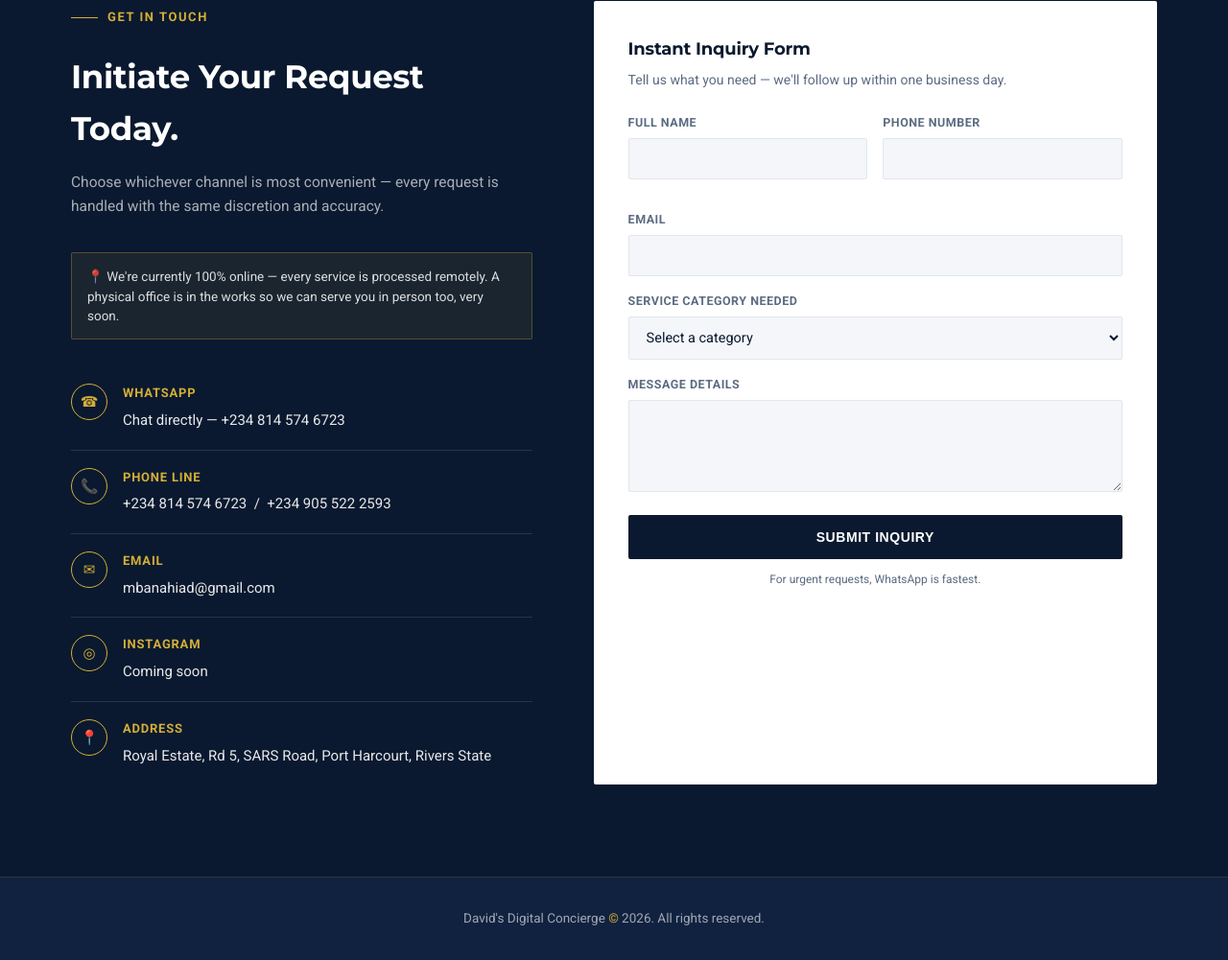
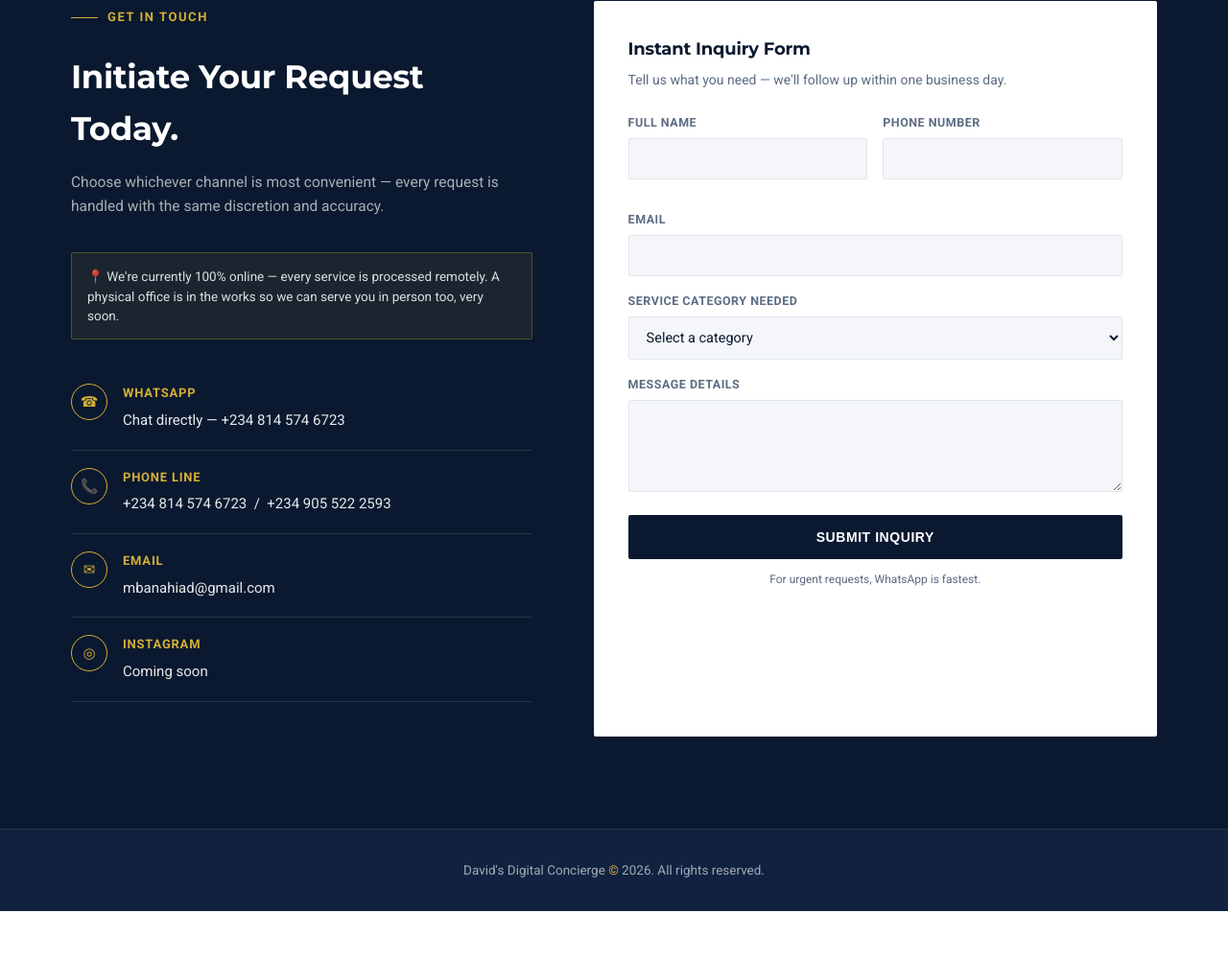
Before and after one commit to k3lechi/davids-digital-concierge, a plain HTML site: page index.html in a window 1280 px wide. Shown: the part 4444-5445 px from the top of the page at 96% size. After the commit the page ends 5394 px from the top, so only its background shows below. Drawn offline with Linux system fonts and the light colour scheme.

Commit message:
Update index.html

```diff
--- a/index.html
+++ b/index.html
@@ -525,10 +525,7 @@
           <div class="c-ic">◎</div>
           <div><h5>Instagram</h5><span class="val">Coming soon</span></div>
         </li>
-        <li>
-          <div class="c-ic">📍</div>
-          <div><h5>Address</h5><span class="val">Royal Estate, Rd 5, SARS Road, Port Harcourt, Rivers State</span></div>
-        </li>
+        <li></li>
       </ul>
     </div>
 
```
